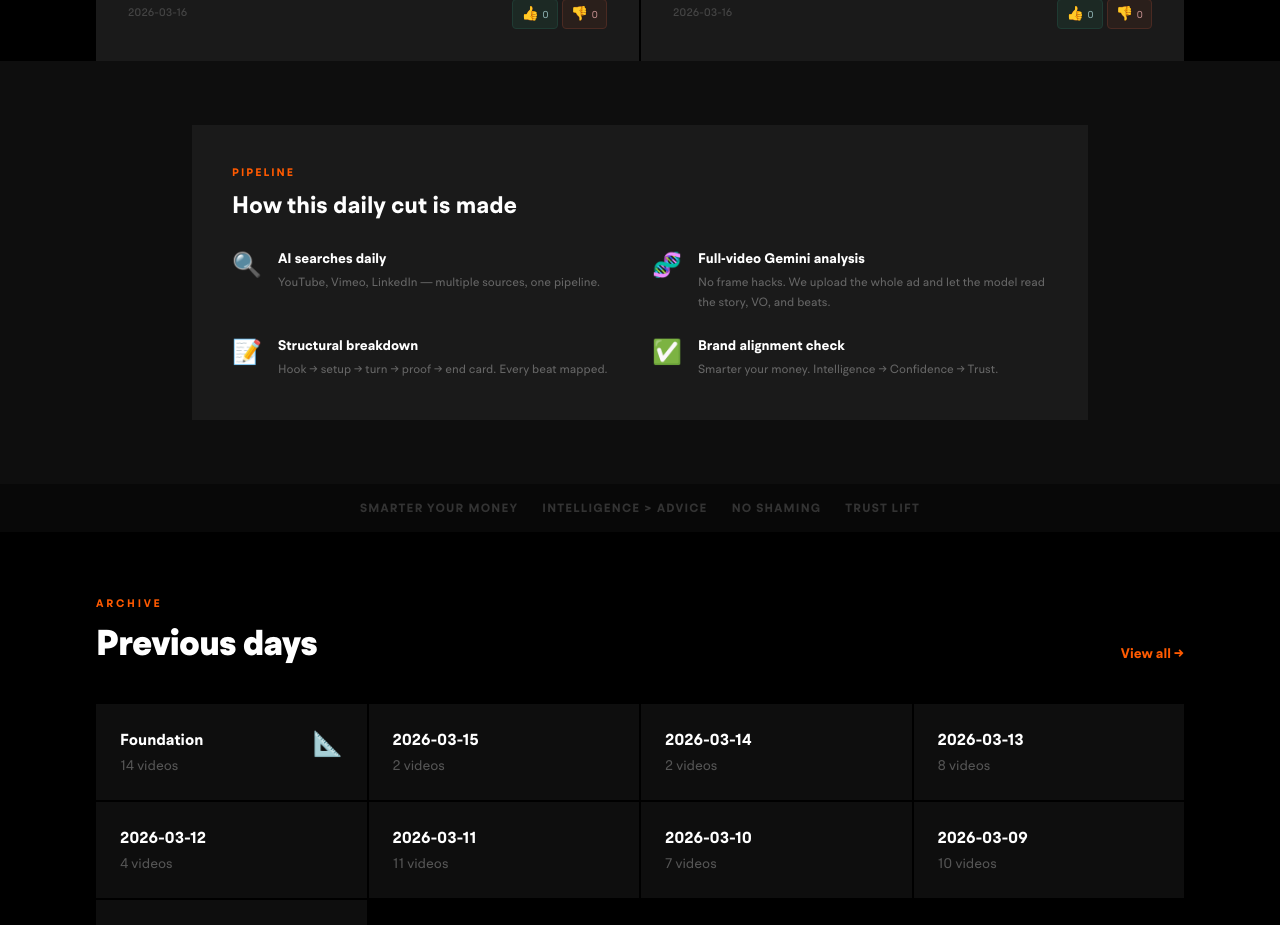
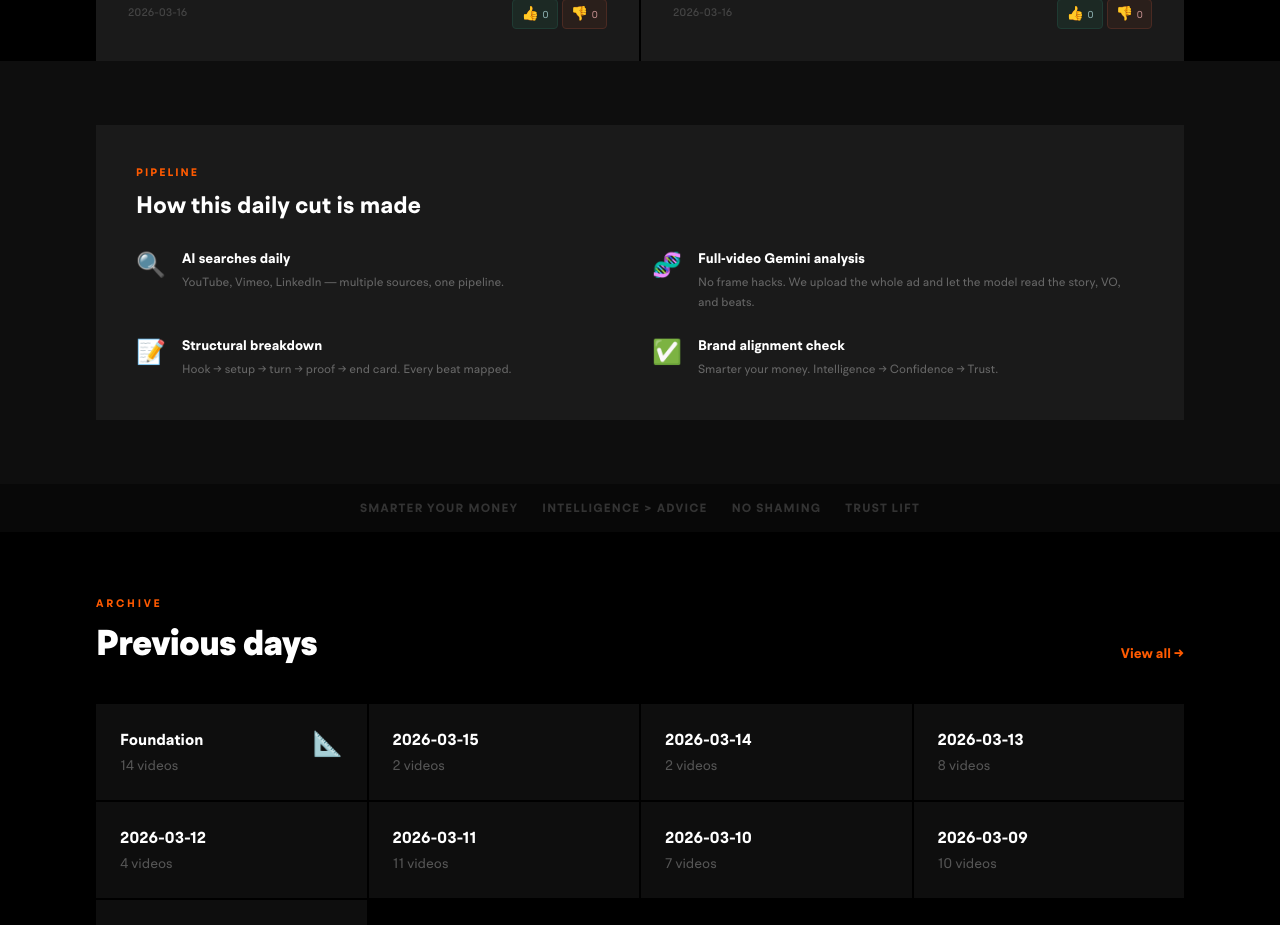
Before and after one commit to kylelinger/yt-inspo-web, a Next.js app: page / in a window 1280 px wide. Shown: the part 1660-2585 px from the top of the page. Built offline with nearby package versions, Linux system fonts and the light colour scheme; no server answers; the database is empty.

Commit message:
style(home): align pipeline card width with video grid edges

```diff
--- a/src/app/page.tsx
+++ b/src/app/page.tsx
@@ -100,7 +100,7 @@ export default function Home() {
       <div className="section-full py-16" style={{ background: "#0e0e0e" }}>
         <div className="section-inner">
           <FadeInView>
-            <div className="mx-auto max-w-4xl p-7 sm:p-8 lg:p-10" style={{ background: "#1a1a1a" }}>
+            <div className="w-full p-7 sm:p-8 lg:p-10" style={{ background: "#1a1a1a" }}>
               <div className="mb-7">
                 <p className="text-[11px] font-bold uppercase tracking-[0.18em]" style={{ color: "var(--accent)" }}>
                   Pipeline
```
